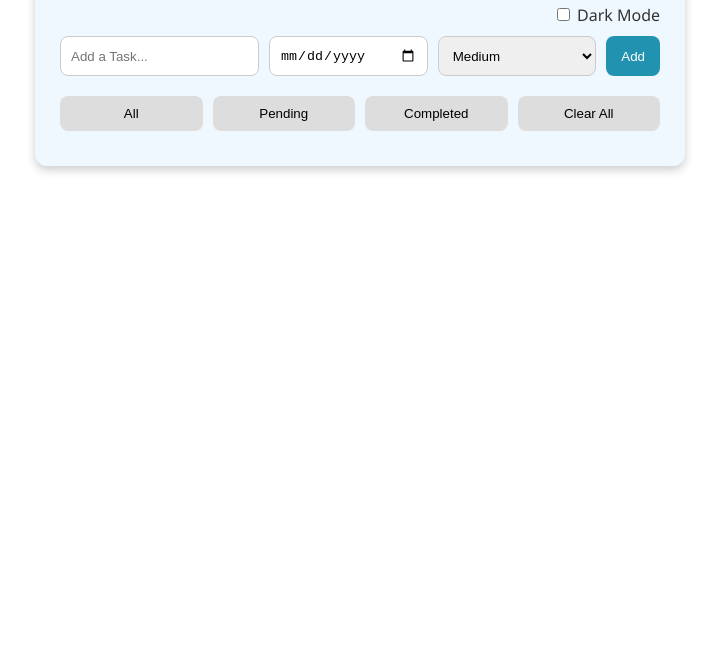
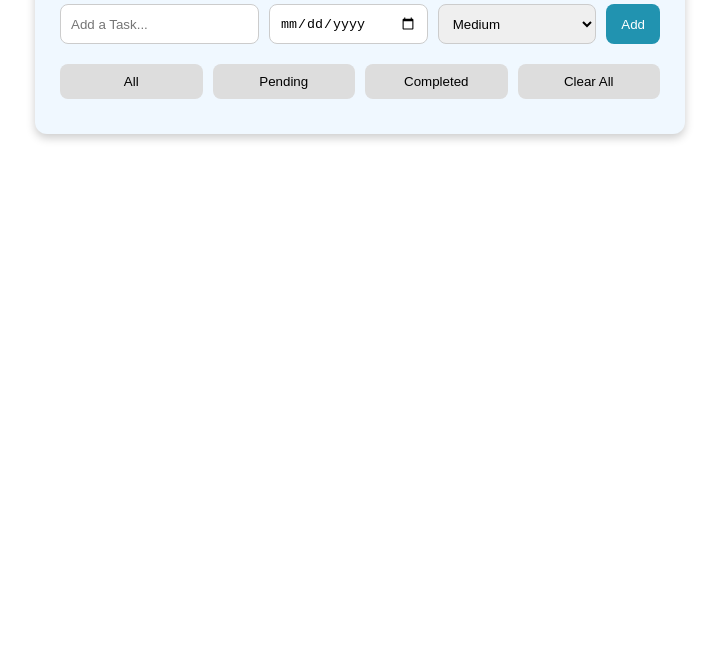
Before and after one commit to manishdev1319/to_do-app, a plain HTML site: page index.html in a window 1280 px wide. Shown: the part 155-800 px from the top of the page, without its empty margins (280-999 px from the left). Drawn offline with Linux system fonts and the light colour scheme.

Commit message:
Update index.html

```diff
--- a/index.html
+++ b/index.html
@@ -8,13 +8,6 @@
 <body>
   <div class="container">
     <h1>My To-Do List</h1>
-
-    <div class="theme-toggle">
-      <label>
-        <input type="checkbox" id="theme-toggle"> Dark Mode
-      </label>
-    </div>
-
     <div class="input-group">
       <input type="text" id="task-input" placeholder="Add a Task..." />
       <input type="date" id="due-date" />
```
